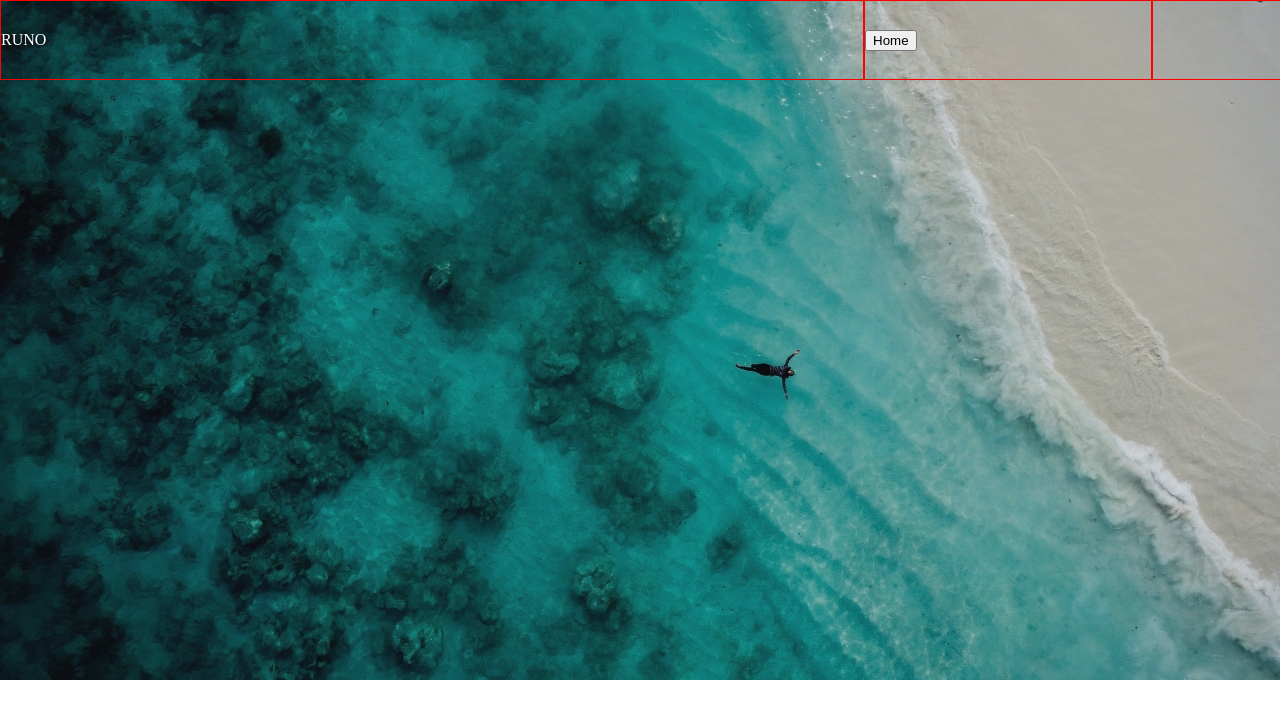
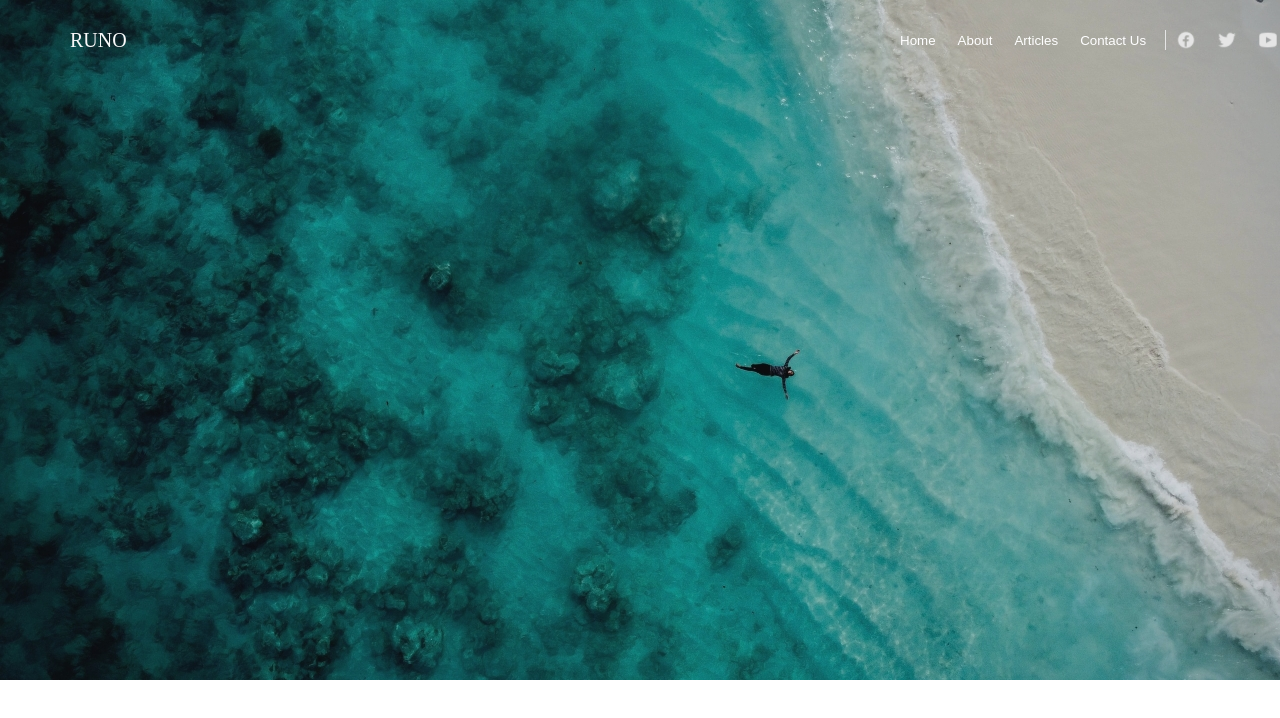
Before and after one commit to Vasyltsiun/Runo_project, a plain HTML site: page index.html in a window 1280 px wide. Shown: the top 718 px of the page. Drawn offline with Linux system fonts and the light colour scheme.

Commit message:
added menu-buttun and icons

```diff
--- a/index.html
+++ b/index.html
@@ -16,12 +16,22 @@
           </div>
           <div class="runo-header">
             <div class="runo">
-              <h1 class="">RUNO</h1>
+              <h1 class="runo-text">RUNO</h1>
             </div>
             <div class="menus">
-              <button>Home</button>
+              <button class="menu-button">Home</button>
+              <button class="menu-button">About</button>
+              <button class="menu-button">Articles</button>
+              <button class="menu-button">Contact Us</button>
             </div>
-            <div class="social-icons"></div>
+            <div class="social-icons">
+                <button class="social-facebook-button"></button>
+                <button class="social-twitter-button"></button>
+                <button class="social-youtube-button"></button>
+                <button class="social-pinterest-button"></button>
+                <button class="social-behance-button"></button>
+              </div>
+            </div>
             <div class="search-icon"></div>
           </div>
         </div>
--- a/style.css
+++ b/style.css
@@ -24,33 +24,86 @@
     height: 80px;
     width: 100%;
     z-index: 1;
+    align-items: center;
 }
 .runo {
     display: flex;
-    width: 60%;
+    width: 65%;
     align-items: center;
     height: 80px;
-    border: 1px solid red;
     color: white;
 }
 .menus {
-    border: 1px solid red;
     display: flex;
     width: 20%;
     align-items: center;
-    height: 80px;
+    height: 20px;
+    border-right: 0.5px solid rgb(229, 229, 229);
+    justify-content: center;
 }
 .social-icons {
-    border: 1px solid red;
     display: flex;
     width: 15%;
     align-items: center;
-    height: 80px;
+    justify-content: space-around;
+    height: 20px;
+    border-right: 0.5px solid rgb(229, 229, 229);
 }
 .search-icon {
-    border: 1px solid red;
     display: flex;
     width: 5%;
     align-items: center;
     height: 80px;
+
 }
+.runo-text {
+    padding-left: 70px;
+    color: rgb(248, 249, 250);
+    font-size: 20px;
+}
+.menu-button {
+    border: none;
+    background: none;
+    color: rgb(255, 255, 255);
+    margin-right: 10px;
+}
+.social-facebook-button {
+    height: 20px;
+    width: 20px;
+    background-image: url(images/facebook.png);
+    background-repeat: no-repeat;
+    border: none;
+    background-color: rgba(255, 255, 255   , 0);
+}
+.social-twitter-button {
+    height: 20px;
+    width: 20px;
+    background-image: url(images/twitter.png);
+    background-repeat: no-repeat;
+    border: none;
+    background-color: rgba(255, 255, 255   , 0);
+}
+.social-youtube-button {
+    height: 20px;
+    width: 20px;
+    background-image: url(images/youtube.png);
+    background-repeat: no-repeat;
+    border: none;
+    background-color: rgba(255, 255, 255   , 0);
+}
+.social-pinterest-button {
+    height: 20px;
+    width: 20px;
+    background-image: url(images/pinterest.png);
+    background-repeat: no-repeat;
+    border: none;
+    background-color: rgba(255, 255, 255   , 0);
+}
+.social-behance-button {
+    height: 20px;
+    width: 20px;
+    background-image: url(images/behance.png);
+    background-repeat: no-repeat;
+    border: none;
+    background-color: rgba(255, 255, 255   , 0);
+}
```
Also changed, not shown: images/Search Icon.png (added), images/behance.png (added), images/facebook.png (added), images/facebook.svg (added), images/pinterest.png (added), images/twitter.png (added), images/youtube.png (added).
